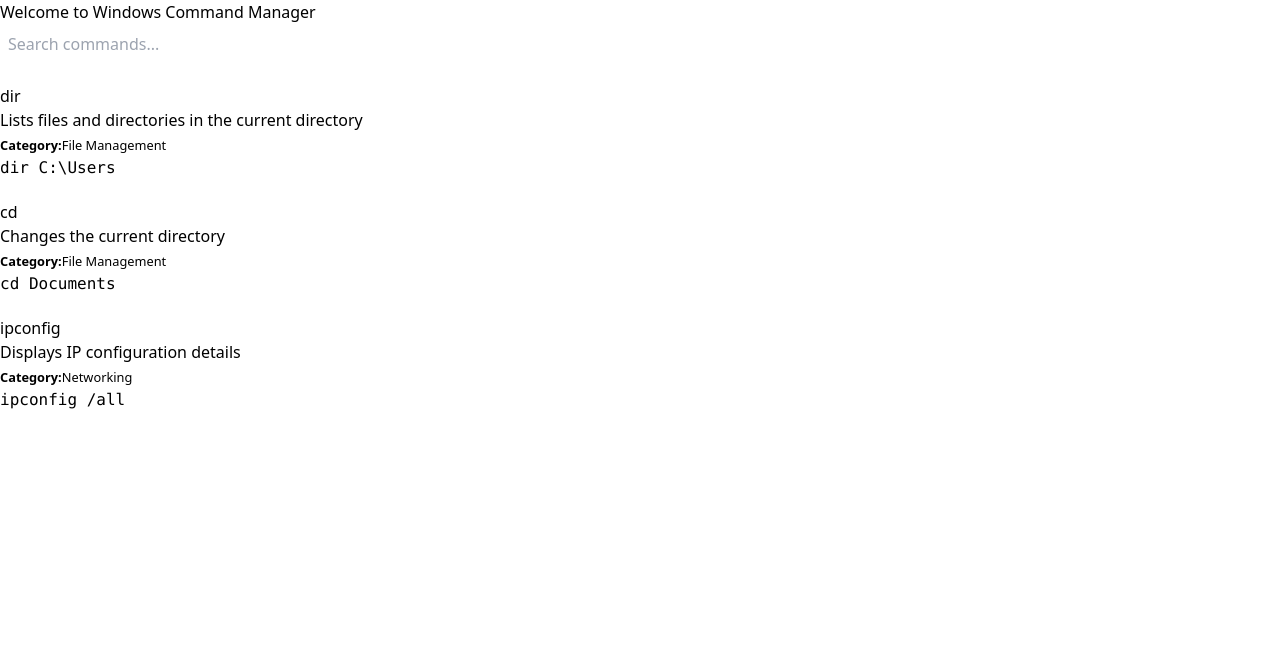
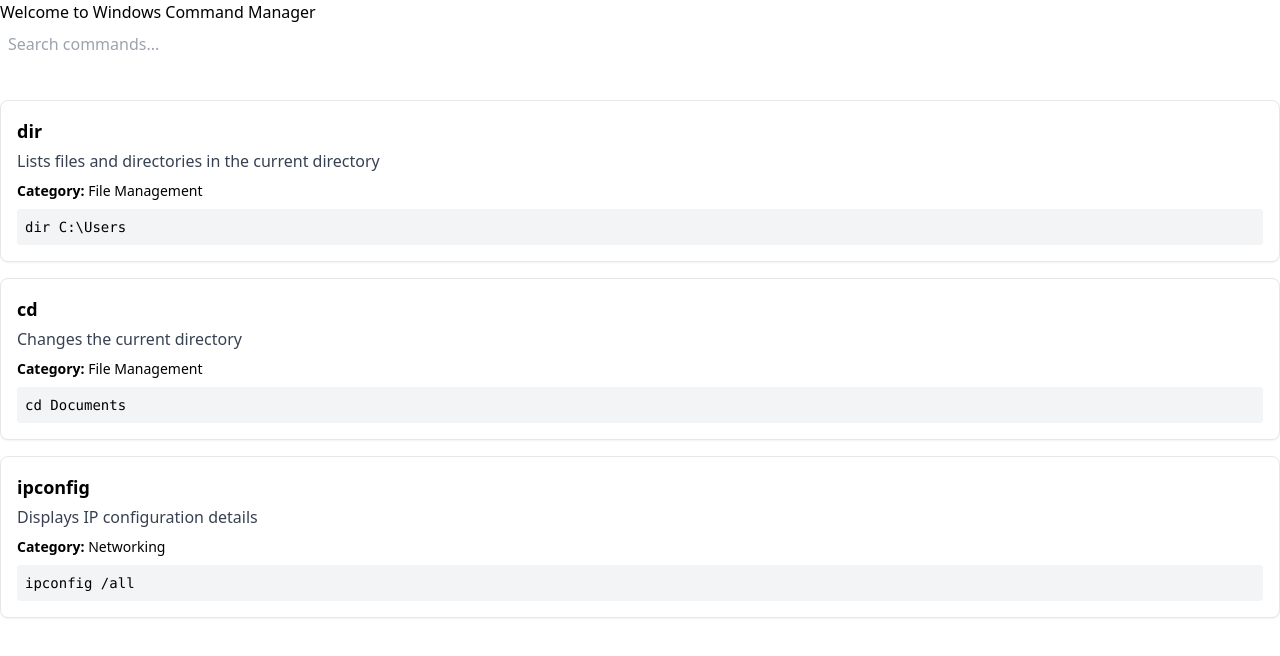
Before and after one commit to VivekVallabhan3407/Windows_Command_Manager, a React (Vite) app: page / in a window 1280 px wide. Shown: the top 656 px of the page. Built offline with nearby package versions, Linux system fonts and the light colour scheme.

Commit message:
added CommandCard compoeent in CommandList.jsx to show the commands in more easy and modular way

```diff
--- a/src/components/CommandCard.jsx
+++ b/src/components/CommandCard.jsx
@@ -1,15 +1,18 @@
-function CommandCard({ command }) {
+const CommandCard = ({ command }) => {
   return (
-    <div className="border rounded-lg p-4 shadow-sm hover:shadow-md transition">
-      <h3 className="font-mono text-lg font-bold text-blue-600">
-        {command.command}
-      </h3>
+    <div className="border rounded-lg p-4 shadow-sm bg-white">
+      <h3 className="text-lg font-semibold">{command.command}</h3>
+      <p className="text-gray-700 mt-1">{command.description}</p>
 
-      <p className="text-gray-700 mt-2">
-        {command.description}
+      <p className="text-sm mt-2">
+        <b>Category:</b> {command.category}
       </p>
+
+      <pre className="bg-gray-100 p-2 rounded mt-2 text-sm overflow-x-auto">
+        {command.example}
+      </pre>
     </div>
   );
-}
+};
 
 export default CommandCard;
--- a/src/components/CommandList.jsx
+++ b/src/components/CommandList.jsx
@@ -1,23 +1,14 @@
 import CommandCard from "./CommandCard";
 
-const CommandList=({commands})=>{
-    if(commands.length===0)
-    {
+const CommandList = ({ commands }) => {
+    if (commands.length === 0) {
         return <p className="text-gray-500 mt-4">No commands available.</p>;
     }
-    return(
-        <div>
-            {
-                commands.map((cmd)=>(
-                    <div key={cmd.id} style={{marginBottom:"20px"}}>
-                        <h3>{cmd.command}</h3>
-                        <p>{cmd.description}</p>
-                        <small>
-                            <b>Category:</b>{cmd.category}
-                        </small>
-                        <pre>{cmd.example}</pre>
-                    </div>
-                ))}
+    return (
+        <div className="mt-4 space-y-4">
+            {commands.map((cmd) => (
+                <CommandCard key={cmd.id} command={cmd} />
+            ))}
         </div>
 
     );
```
